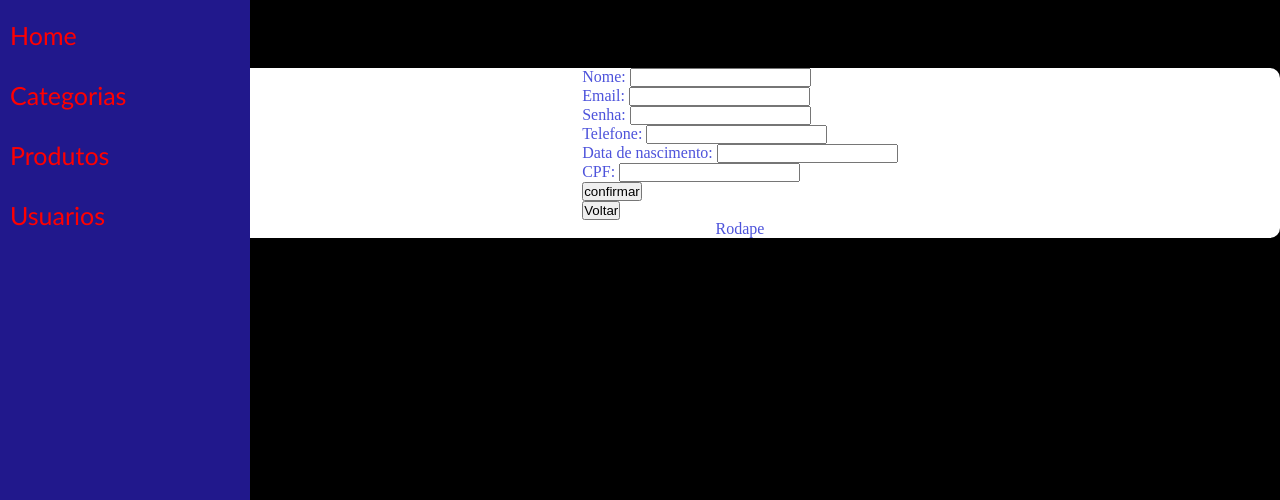
After one commit to TawanyDuda/lista_produtos_suzuki, a PHP site: page /view/pages/usuarios-criar.php in a window 1280 px wide. The commit adds this page. Shown: the top 500 px of the page. Run offline with PHP 8.4, Linux system fonts and the light colour scheme.

Commit message:
atualizando 09.04.2025

```diff
--- a/model/CategoriaModel.php
+++ b/model/CategoriaModel.php
@@ -2,20 +2,15 @@
 require_once __DIR__."/../config/Database.php";
 
 class CategoriaModel{
-
     private $conn;
     private $tabela = "categorias";
     public $id;
-
     public $nome;
-
     public $descricao;
-
     public function __construct(){
         $db = new Database();
         $this->conn = $db->conectar();
     }
-
     public function listar() {
         $query ="SELECT * FROM $this->tabela";
 
--- a/model/usuarioModel.php
+++ b/model/usuarioModel.php
@@ -4,11 +4,15 @@ require_once __DIR__."/../config/Database.php";
 class UsuarioModel{
     private $conn;
     private $tabela ="usuarios";
+    public $id;
+    public $nome;
+    public $descricao;
 
     public function __construct(){
         $db = new Database();
         $this->conn = $db->conectar();
     }
+
     public function listar() {
         $query ="SELECT * FROM $this->tabela";
 
@@ -17,7 +21,7 @@ class UsuarioModel{
 
         return $stmt->fetchAll();
     }
-}
+
     public function buscar_id($id) {
         $query ="SELECT * FROM $this->tabela WHERE id = :id";
 
@@ -27,5 +31,50 @@ class UsuarioModel{
 
         return $stmt->fetchAll();
     }
+    public function criar($nome,$email,$senha,$telefone,$data_nascimento,$cpf){
+        $query = "INSERT INTO $this->tabela (nome,email,senha,telefone,data_nascimento,cpf) VALUES (:nome,:email,:senha,:telefone,:data_nascimento,cpf)";
+        $stmt = $this->conn->prepare($query);
+        $stmt->bindParam(":nome", $nome);
+        $stmt->bindParam(":email", $email);
+        $stmt->bindParam(":senha", $senha);
+        $stmt->bindParam(":telefone", $telefone);
+        $stmt->bindParam(":data_nascimento", $data_nascimento);
+        $stmt->bindParam(":cpf", $cpf);
+        $stmt->execute();
+
+        return $stmt->rowCount() > 0;
+
+    }
+    public function excluir($id){
+        $query = "DELETE FROM $this->tabela WHERE id = :id";
+
+        $stmt = $this->conn->prepare($query);
+        $stmt->bindParam(":id", $id);
+        $stmt->execute();
+
+        // $stmt->setFetchMode(PDO::FETCH_CLASS, __CLASS__);
+
+        return $stmt->rowCount() > 0;
+    }
+    public function Editar($nome,$email,$senha,$telefone,$data_nascimento,$cpf){
+        $query = "UPDATE  $this->tabela SET nome = :nome, email = :email, senha = :senha, telefone = :telefone, data_nascimento = :data_nascimento, cpf = :cpf WHERE id = :id";
+        print_r($id);
+
+
+        $stmt = $this->conn->prepare($query);
+        $stmt->bindParam(":id", $id);
+        $stmt->bindParam(":nome", $nome);
+        $stmt->bindParam(":email", $email);
+        $stmt->bindParam(":senha", $senha);
+        $stmt->bindParam(":telefone", $telefone);
+        $stmt->bindParam(":data_nascimento", $data_nascimento);
+        $stmt->bindParam(":cpf", $cpf);
+        $stmt->execute();
+
+        // $stmt->setFetchMode(PDO::FETCH_CLASS, __CLASS__);
+
+        return $stmt->rowCount() > 0;
+    }
+}
 
 ?>
--- a/view/pages/produtos.php
+++ b/view/pages/produtos.php
@@ -1,7 +1,5 @@
 <?php
     require_once __DIR__ . "/../../model/produtoModel.php";
-
-    require_once __DIR__."/../../model/CategoriaModel.php";
 
     //modo edição ou criação
     if (isset($_GET['id'])){
@@ -76,7 +74,7 @@
                         <td>
                             <!-- METHODS - Get / Post -->
 
-                            <form action="cadastrar-produtos.php" method="GET">
+                            <form action="produtos-editar.php" method="GET">
                                 <input type="hidden" name="id" value="<?php echo $produto['id'] ?>">
                                 <button>
                                     <span class="material-symbols-outlined">
--- /dev/null
+++ b/view/pages/usuarios-criar.php
@@ -0,0 +1,106 @@
+<?php
+
+require_once __DIR__ . "/../../model/usuarioModel.php";
+// Verificar se é o método POST
+if (isset($_POST['cadastrar'])) {
+    $nome = $_POST["nome"];
+    $email = $_POST['email'];
+    $senha = $_POST["senha"];
+    $telefone = $_POST['telefone'];
+    $data_nascimento = $_POST['data_nascimento'];
+    $cpf = $_POST['cpf'];
+
+    $usuario = new UsuarioModel();
+
+    // Executo a função  de criar/ editar no model
+    if (empty($_POST['id'])) {
+        // CRIAR
+        $nome = $_POST['nome'];
+        $email = $_POST['email'];
+        $senha = $_POST['senha'];
+        $telefone = $_POST['telefone'];
+        $data_nascimento = $_POST['data_nascimento'];
+        $cpf = $_POST['cpf'];
+
+
+        $res = $usuario->criar($nome,$email,$senha,$telefone,$data_nascimento,$cpf);
+        if ($res) {
+
+            // echo "<script> alert('certo') </script>";
+            header("location: usuarios.php?status=sucesso");
+        } else {
+            // echo "<script> alert('errado') </script>";
+            header("location: usuarios.php?status=erro");
+        }
+    } else {
+        //EDITAR
+        $res = $usuario->Editar([
+            'id' => $_POST['id'],
+            'nome' => $_POST['nome'],
+            'email' => $_POST['email'],
+            'senha' => $_POST['senha'],
+            'telefone' => $_POST['telefone'],
+            'data_nascimento' => $_POST['data_nascimento'],
+            'cpf' => $_POST['cpf'],
+
+
+        ]);
+        return "SUCESSO";
+    }
+    if ($res) {
+        return "ERRO";
+    }
+    return header('location:usuarios.php');
+}
+
+?>
+<?php require_once __DIR__ . '\..\components\head.php'; ?>
+
+<body>
+    <?php require_once __DIR__ . '\..\components\navbar.php'; ?>
+
+    <?php require_once __DIR__ . '\..\components\sidebar.php'; ?>
+
+    <main>
+        <section>
+            <form method="POST">
+                <div>
+                    <label for="nome">Nome: </label>
+                    <input type="text" name="nome" required>
+                </div>
+                <div>
+                    <label for="email">Email: </label>
+                    <input type="text" name="email" required>
+                </div>
+                <div>
+                    <label for="senha">Senha: </label>
+                    <input type="text" name="senha" required>
+                </div>
+                <div>
+                    <label for="telefone">Telefone: </label>
+                    <input type="text" name="telefone" required>
+                </div>
+                <div>
+                    <label for="data_nascimento">Data de nascimento: </label>
+                    <input type="text" name="data_nascimento" required>
+                </div>
+                <div>
+                    <label for="cpf">CPF: </label>
+                    <input type="text" name="cpf" required>
+                </div>
+                <button name="cadastrar">
+                    confirmar
+                </button>
+            </form>
+            <!-- Voltar a listagem de usuarios -->
+            <form action="usuarios.php" method="GET">
+                <button type="submit" title="Voltar">
+                    <span>
+                        Voltar
+                    </span>
+                </button>
+            </form>
+        </section>
+        <?php require_once __DIR__ . '\..\components\footer.php'; ?>
+
+    </main>
```
Also changed, not shown: view/pages/categorias-criar.php (+5 -3 lines), view/pages/produtos-editar.php (+67 -0 lines), view/pages/usuarios.php (+32 -24 lines).
